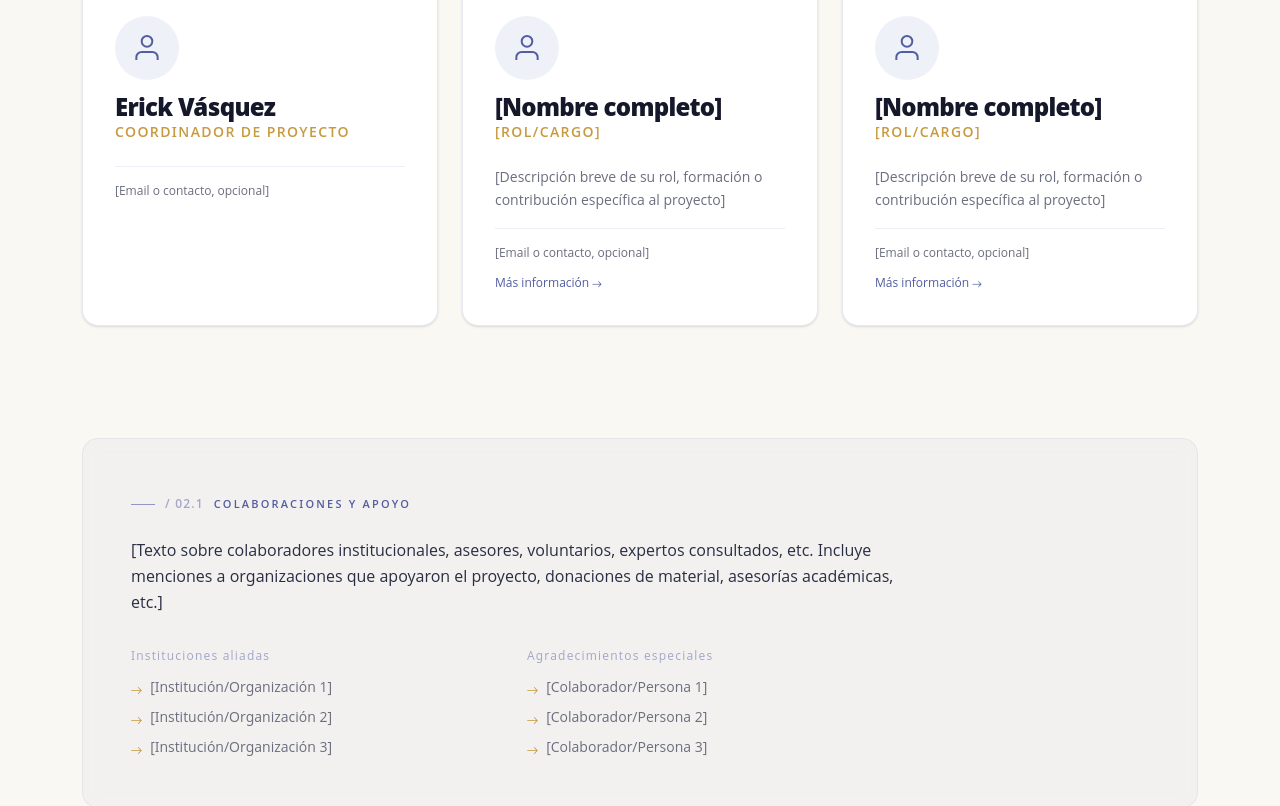
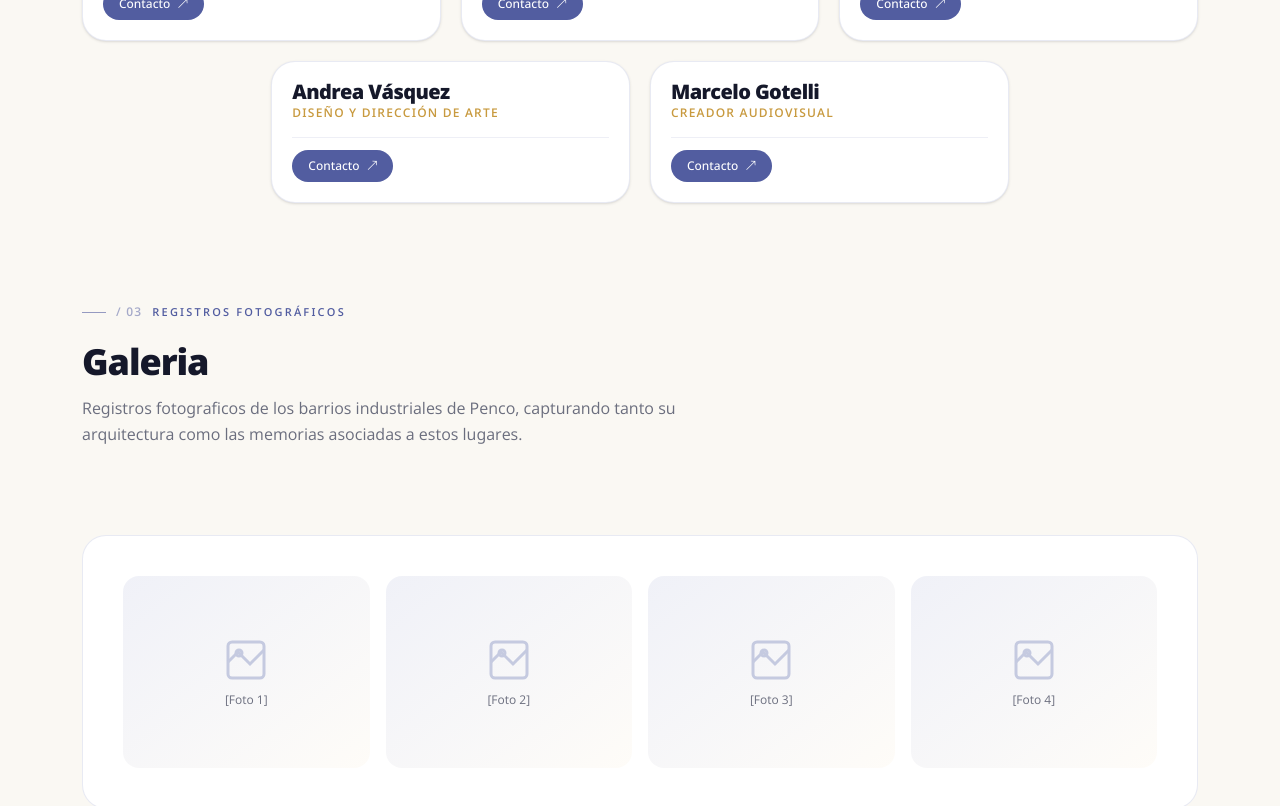
Before and after one commit to MirkoVP/Barrios, a React (Vite) app: page /proyecto in a window 1280 px wide. Shown: the part 1280-2086 px from the top of the page. Built offline with nearby package versions, Linux system fonts and the light colour scheme.

Commit message:
page proyecto

```diff
--- a/index.html
+++ b/index.html
@@ -8,8 +8,7 @@
     <!-- IMPORTANTE: agregá esta línea dentro del <head> de tu index.html -->
 <link rel="preconnect" href="https://fonts.googleapis.com">
 <link rel="preconnect" href="https://fonts.gstatic.com" crossorigin>
-<link href="https://fonts.googleapis.com/css2?family=Fraunces:ital,opsz,wght@0,9..144,300;0,9..144,400;0,9..144,500;0,9..144,600;0,9..144,700;1,9..144,300;1,9..144,400;1,9..144,500;1,9..144,600&family=Inter:wght@400;500;600;700&family=JetBrains+Mono:wght@400;500&display=swap" rel="stylesheet">
-
+<link href="https://fonts.googleapis.com/css2?family=Open+Sans:wght@300;400;500;600;700;800&display=swap" rel="stylesheet">
   </head>
   <body>
     <div id="root"></div>
--- a/src/pages/Proyecto.jsx
+++ b/src/pages/Proyecto.jsx
@@ -1,4 +1,32 @@
 export default function Proyecto() {
+  const equipo = [
+    {
+      nombre: 'Erick Vásquez',
+      rol: ' Coordinador de Proyecto',
+      link: 'https://www.instagram.com/ervasquezi/',
+    },
+    {
+      nombre: 'Luis Darmendrail',
+      rol: 'Investigación Arquitectónica',
+      link: 'https://www.instagram.com/historiaarquitectonicaccp/',
+    },
+    {
+      nombre: 'Tomás Chamorro',
+      rol: 'Modelado e Impresión 3D',
+      link: 'https://www.instagram.com/tomaceta/',
+    },
+    {
+      nombre: 'Andrea Vásquez',
+      rol: 'Diseño y Dirección de Arte',
+      link: '',
+    },
+    {
+      nombre: 'Marcelo Gotelli',
+      rol: ' Creador Audiovisual',
+      link: '',
+    },
+  ]
+
   return (
     <main className="max-w-[1180px] mx-auto px-4 md:px-6 lg:px-8 py-20 md:py-28">
       <div className="grid grid-cols-12 gap-8">
@@ -41,7 +69,6 @@ export default function Proyecto() {
                 hemos seleccionado tres conjuntos habitacionales asociados a las industrias de la loza y cerámica, del azúcar y del
                 vidrio plano, considerando especialmente sus valores históricos y estéticos. Estos conjuntos constituyen bienes inmuebles
                 que permiten comprender procesos productivos, formas de habitar y configuraciones urbanas propias del desarrollo industrial local.
-
               </p>
             </article>
 
@@ -62,154 +89,66 @@ export default function Proyecto() {
         </div>
 
         {/* SECCIÓN 2 — EQUIPO */}
-        <div className="grid grid-cols-12 gap-8 mt-20">
+        <div className="grid grid-cols-12 gap-8 mt-10">
           <div className="col-span-12 md:col-span-10">
             <div className="eyebrow text-[var(--color-penco-blue-600)] mb-6">
               <span className="section-number">/ 02</span>
               <span>Equipo</span>
             </div>
-            <h2 className="font-display text-4xl md:text-5xl leading-[0.95] text-[var(--color-ink)] mb-12">
+            <h2 className="font-display text-4xl md:text-5xl leading-[0.95] text-[var(--color-ink)] mb-1">
               Equipo detrás del proyecto
             </h2>
           </div>
         </div>
 
-        {/* TARJETAS DE EQUIPO — GRID RESPONSIVO */}
-        <div className="grid grid-cols-1 md:grid-cols-2 lg:grid-cols-3 gap-6 mb-16">
-          {/* TARJETA 1 */}
-          <div className="bg-white rounded-2xl p-8 border border-[var(--color-penco-blue-200)]/40 hover:border-[var(--color-penco-gold)]/60 transition-all duration-500 shadow-sm hover:shadow-[0_12px_24px_-8px_rgba(21,24,42,0.18)]">
-            <div className="mb-6">
-              <div className="w-16 h-16 rounded-full bg-[var(--color-penco-blue)]/10 flex items-center justify-center mb-4">
-                <svg className="w-8 h-8 text-[var(--color-penco-blue-600)]" viewBox="0 0 24 24" fill="none" stroke="currentColor" strokeWidth="1.5">
-                  <path d="M20 21v-2a4 4 0 00-4-4H8a4 4 0 00-4 4v2M12 3a4 4 0 110 8 4 4 0 010-8z"/>
-                </svg>
-              </div>
-              <h3 className="font-display text-2xl text-[var(--color-ink)] mb-1">
-                Erick Vásquez
+        {/* TARJETAS DE EQUIPO — 5 PERSONAS */}
+        <div className="grid grid-cols-1 sm:grid-cols-2 lg:grid-cols-6 gap-5 mb-10">
+          {equipo.map((persona, idx) => (
+            <div
+              key={idx}
+              className={`bg-white rounded-xl p-5 border border-[var(--color-penco-blue-200)]/40 hover:border-[var(--color-penco-gold)]/60 transition-all duration-500 shadow-sm hover:shadow-[0_10px_20px_-8px_rgba(21,24,42,0.15)] lg:col-span-2 ${
+                idx === 3 ? 'lg:col-start-2' : ''
+              }`}
+            >
+              <div className="mb-4">
+
+                <h3 className="font-display text-xl text-[var(--color-ink)] mb-1">
+                  {persona.nombre}
                 </h3>
-              <p className="text-sm tracking-widest uppercase text-[var(--color-penco-gold-deep)] font-semibold">
-                Coordinador de Proyecto
+
+                <p className="text-xs tracking-widest uppercase text-[var(--color-penco-gold-deep)] font-semibold">
+                  {persona.rol}
                 </p>
               </div>
-            <div className="pt-4 border-t border-[var(--color-penco-blue-200)]/30 space-y-2">
-              <p className="text-xs text-[var(--color-mute)]">[Email o contacto, opcional]</p>
-            </div>
-          </div>
 
-          {/* TARJETA 2 */}
-          <div className="bg-white rounded-2xl p-8 border border-[var(--color-penco-blue-200)]/40 hover:border-[var(--color-penco-gold)]/60 transition-all duration-500 shadow-sm hover:shadow-[0_12px_24px_-8px_rgba(21,24,42,0.18)]">
-            <div className="mb-6">
-              <div className="w-16 h-16 rounded-full bg-[var(--color-penco-blue)]/10 flex items-center justify-center mb-4">
-                <svg className="w-8 h-8 text-[var(--color-penco-blue-600)]" viewBox="0 0 24 24" fill="none" stroke="currentColor" strokeWidth="1.5">
-                  <path d="M20 21v-2a4 4 0 00-4-4H8a4 4 0 00-4 4v2M12 3a4 4 0 110 8 4 4 0 010-8z"/>
-                </svg>
-              </div>
-              <h3 className="font-display text-2xl text-[var(--color-ink)] mb-1">
-                [Nombre completo]
-              </h3>
-              <p className="text-sm tracking-widest uppercase text-[var(--color-penco-gold-deep)] font-semibold">
-                [Rol/Cargo]
-              </p>
-            </div>
-            <p className="text-sm leading-relaxed text-[var(--color-mute)] mb-4">
-              [Descripción breve de su rol, formación o contribución específica al proyecto]
-            </p>
-            <div className="pt-4 border-t border-[var(--color-penco-blue-200)]/30 space-y-2">
-              <p className="text-xs text-[var(--color-mute)]">[Email o contacto, opcional]</p>
-              <a href="#" className="inline-flex text-xs font-medium text-[var(--color-penco-blue-600)] hover:text-[var(--color-penco-gold-deep)] transition-colors">
-                Más información →
+              <div className="pt-3 border-t border-[var(--color-penco-blue-200)]/30">
+                <a
+                  href={persona.link}
+                  target="_blank"
+                  rel="noopener noreferrer"
+                  className="inline-flex items-center gap-2 px-4 py-2 rounded-full bg-[var(--color-penco-blue-600)] text-white text-xs font-medium hover:bg-[var(--color-penco-gold-deep)] transition-all duration-300"
+                >
+                  Contacto
+                  <span>↗</span>
                 </a>
               </div>
             </div>
-
-          {/* TARJETA 3 */}
-          <div className="bg-white rounded-2xl p-8 border border-[var(--color-penco-blue-200)]/40 hover:border-[var(--color-penco-gold)]/60 transition-all duration-500 shadow-sm hover:shadow-[0_12px_24px_-8px_rgba(21,24,42,0.18)]">
-            <div className="mb-6">
-              <div className="w-16 h-16 rounded-full bg-[var(--color-penco-blue)]/10 flex items-center justify-center mb-4">
-                <svg className="w-8 h-8 text-[var(--color-penco-blue-600)]" viewBox="0 0 24 24" fill="none" stroke="currentColor" strokeWidth="1.5">
-                  <path d="M20 21v-2a4 4 0 00-4-4H8a4 4 0 00-4 4v2M12 3a4 4 0 110 8 4 4 0 010-8z"/>
-                </svg>
-              </div>
-              <h3 className="font-display text-2xl text-[var(--color-ink)] mb-1">
-                [Nombre completo]
-              </h3>
-              <p className="text-sm tracking-widest uppercase text-[var(--color-penco-gold-deep)] font-semibold">
-                [Rol/Cargo]
-              </p>
-            </div>
-            <p className="text-sm leading-relaxed text-[var(--color-mute)] mb-4">
-              [Descripción breve de su rol, formación o contribución específica al proyecto]
-            </p>
-            <div className="pt-4 border-t border-[var(--color-penco-blue-200)]/30 space-y-2">
-              <p className="text-xs text-[var(--color-mute)]">[Email o contacto, opcional]</p>
-              <a href="#" className="inline-flex text-xs font-medium text-[var(--color-penco-blue-600)] hover:text-[var(--color-penco-gold-deep)] transition-colors">
-                Más información →
-              </a>
-            </div>
-          </div>
-        </div>
-
-        {/* SECCIÓN DE COLABORACIONES Y APOYO */}
-        <div className="bg-[var(--color-penco-blue)]/5 rounded-2xl p-8 md:p-12 border border-[var(--color-penco-blue-200)]/30 backdrop-blur-sm">
-          <div className="max-w-3xl">
-            <div className="eyebrow text-[var(--color-penco-blue-600)] mb-6">
-              <span className="section-number">/ 02.1</span>
-              <span>Colaboraciones y apoyo</span>
-            </div>
-            <p className="text-base leading-relaxed text-[var(--color-ink-soft)] mb-8">
-              [Texto sobre colaboradores institucionales, asesores, voluntarios, expertos consultados, etc. Incluye menciones a organizaciones que apoyaron el proyecto, donaciones de material, asesorías académicas, etc.]
-            </p>
-            <div className="grid grid-cols-1 md:grid-cols-2 gap-6">
-              <div>
-                <h4 className="section-number text-[var(--color-penco-blue-600)] mb-3">Instituciones aliadas</h4>
-                <ul className="space-y-2 text-sm text-[var(--color-mute)]">
-                  <li className="flex items-start gap-2">
-                    <span className="text-[var(--color-penco-gold-deep)] mt-0.5">→</span>
-                    <span>[Institución/Organización 1]</span>
-                  </li>
-                  <li className="flex items-start gap-2">
-                    <span className="text-[var(--color-penco-gold-deep)] mt-0.5">→</span>
-                    <span>[Institución/Organización 2]</span>
-                  </li>
-                  <li className="flex items-start gap-2">
-                    <span className="text-[var(--color-penco-gold-deep)] mt-0.5">→</span>
-                    <span>[Institución/Organización 3]</span>
-                  </li>
-                </ul>
-              </div>
-              <div>
-                <h4 className="section-number text-[var(--color-penco-blue-600)] mb-3">Agradecimientos especiales</h4>
-                <ul className="space-y-2 text-sm text-[var(--color-mute)]">
-                  <li className="flex items-start gap-2">
-                    <span className="text-[var(--color-penco-gold-deep)] mt-0.5">→</span>
-                    <span>[Colaborador/Persona 1]</span>
-                  </li>
-                  <li className="flex items-start gap-2">
-                    <span className="text-[var(--color-penco-gold-deep)] mt-0.5">→</span>
-                    <span>[Colaborador/Persona 2]</span>
-                  </li>
-                  <li className="flex items-start gap-2">
-                    <span className="text-[var(--color-penco-gold-deep)] mt-0.5">→</span>
-                    <span>[Colaborador/Persona 3]</span>
-                  </li>
-                </ul>
-              </div>
-            </div>
-          </div>
+          ))}
         </div>
 
         {/* SECCIÓN 3 — REGISTROS FOTOGRÁFICOS */}
-        <div className="grid grid-cols-12 gap-8 mt-20">
+        <div className="grid grid-cols-12 gap-8 mt-1">
           <div className="col-span-12 md:col-span-10">
             <div className="eyebrow text-[var(--color-penco-blue-600)] mb-6">
               <span className="section-number">/ 03</span>
               <span>Registros fotográficos</span>
             </div>
             <h3 className="font-display text-3xl md:text-4xl leading-[0.95] text-[var(--color-ink)] mb-4">
-              Documentación del proceso
+              Galeria
             </h3>
             <p className="text-base leading-relaxed text-[var(--color-mute)] max-w-2xl mb-10">
-              Galería de fotografías del desarrollo y avance del proyecto. Incluye tomas de campo, reuniones del equipo, jornadas comunitarias, y momentos clave de la investigación.
+              Registros fotograficos de los barrios industriales de Penco, capturando tanto su arquitectura
+              como las memorias asociadas a estos lugares.
             </p>
           </div>
         </div>
@@ -219,9 +158,9 @@ export default function Proyecto() {
             <div className="h-48 rounded-2xl bg-gradient-to-br from-[var(--color-penco-blue)]/10 to-[var(--color-penco-gold)]/5 flex items-center justify-center group cursor-pointer hover:shadow-md transition-all duration-300">
               <div className="text-center">
                 <svg className="w-12 h-12 text-[var(--color-penco-blue-200)] mx-auto mb-2 group-hover:text-[var(--color-penco-gold)] transition-colors" viewBox="0 0 24 24" fill="none" stroke="currentColor" strokeWidth="1.5">
-                  <rect x="3" y="3" width="18" height="18" rx="2"/>
-                  <circle cx="8.5" cy="8.5" r="1.5"/>
-                  <path d="M3 13l5-5 6 6 7-7"/>
+                  <rect x="3" y="3" width="18" height="18" rx="2" />
+                  <circle cx="8.5" cy="8.5" r="1.5" />
+                  <path d="M3 13l5-5 6 6 7-7" />
                 </svg>
                 <p className="text-xs text-[var(--color-mute)]">[Foto 1]</p>
               </div>
@@ -229,9 +168,9 @@ export default function Proyecto() {
             <div className="h-48 rounded-2xl bg-gradient-to-br from-[var(--color-penco-blue)]/10 to-[var(--color-penco-gold)]/5 flex items-center justify-center group cursor-pointer hover:shadow-md transition-all duration-300">
               <div className="text-center">
                 <svg className="w-12 h-12 text-[var(--color-penco-blue-200)] mx-auto mb-2 group-hover:text-[var(--color-penco-gold)] transition-colors" viewBox="0 0 24 24" fill="none" stroke="currentColor" strokeWidth="1.5">
-                  <rect x="3" y="3" width="18" height="18" rx="2"/>
-                  <circle cx="8.5" cy="8.5" r="1.5"/>
-                  <path d="M3 13l5-5 6 6 7-7"/>
+                  <rect x="3" y="3" width="18" height="18" rx="2" />
+                  <circle cx="8.5" cy="8.5" r="1.5" />
+                  <path d="M3 13l5-5 6 6 7-7" />
                 </svg>
                 <p className="text-xs text-[var(--color-mute)]">[Foto 2]</p>
               </div>
@@ -239,9 +178,9 @@ export default function Proyecto() {
             <div className="h-48 rounded-2xl bg-gradient-to-br from-[var(--color-penco-blue)]/10 to-[var(--color-penco-gold)]/5 flex items-center justify-center group cursor-pointer hover:shadow-md transition-all duration-300">
               <div className="text-center">
                 <svg className="w-12 h-12 text-[var(--color-penco-blue-200)] mx-auto mb-2 group-hover:text-[var(--color-penco-gold)] transition-colors" viewBox="0 0 24 24" fill="none" stroke="currentColor" strokeWidth="1.5">
-                  <rect x="3" y="3" width="18" height="18" rx="2"/>
-                  <circle cx="8.5" cy="8.5" r="1.5"/>
-                  <path d="M3 13l5-5 6 6 7-7"/>
+                  <rect x="3" y="3" width="18" height="18" rx="2" />
+                  <circle cx="8.5" cy="8.5" r="1.5" />
+                  <path d="M3 13l5-5 6 6 7-7" />
                 </svg>
                 <p className="text-xs text-[var(--color-mute)]">[Foto 3]</p>
               </div>
@@ -249,9 +188,9 @@ export default function Proyecto() {
             <div className="h-48 rounded-2xl bg-gradient-to-br from-[var(--color-penco-blue)]/10 to-[var(--color-penco-gold)]/5 flex items-center justify-center group cursor-pointer hover:shadow-md transition-all duration-300">
               <div className="text-center">
                 <svg className="w-12 h-12 text-[var(--color-penco-blue-200)] mx-auto mb-2 group-hover:text-[var(--color-penco-gold)] transition-colors" viewBox="0 0 24 24" fill="none" stroke="currentColor" strokeWidth="1.5">
-                  <rect x="3" y="3" width="18" height="18" rx="2"/>
-                  <circle cx="8.5" cy="8.5" r="1.5"/>
-                  <path d="M3 13l5-5 6 6 7-7"/>
+                  <rect x="3" y="3" width="18" height="18" rx="2" />
+                  <circle cx="8.5" cy="8.5" r="1.5" />
+                  <path d="M3 13l5-5 6 6 7-7" />
                 </svg>
                 <p className="text-xs text-[var(--color-mute)]">[Foto 4]</p>
               </div>
```
Lines whose indentation alone changed are shown as unchanged.
